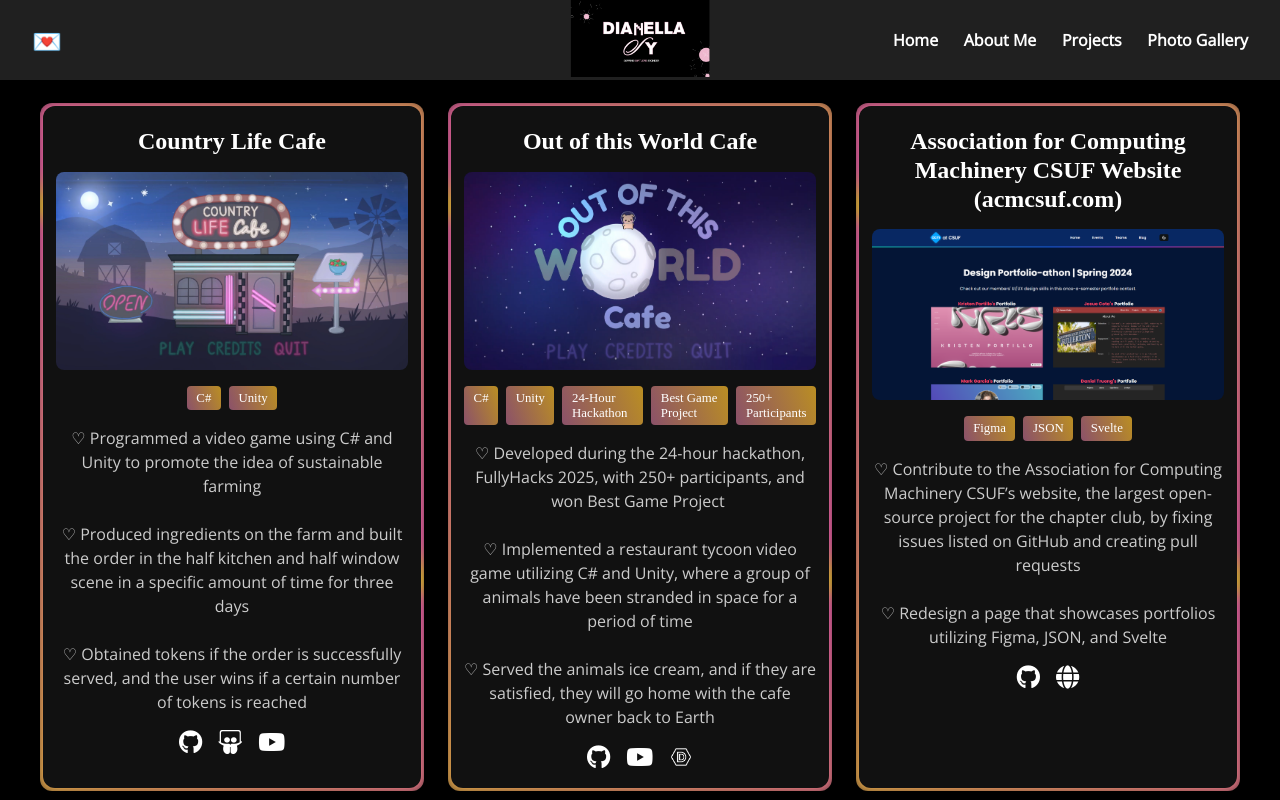
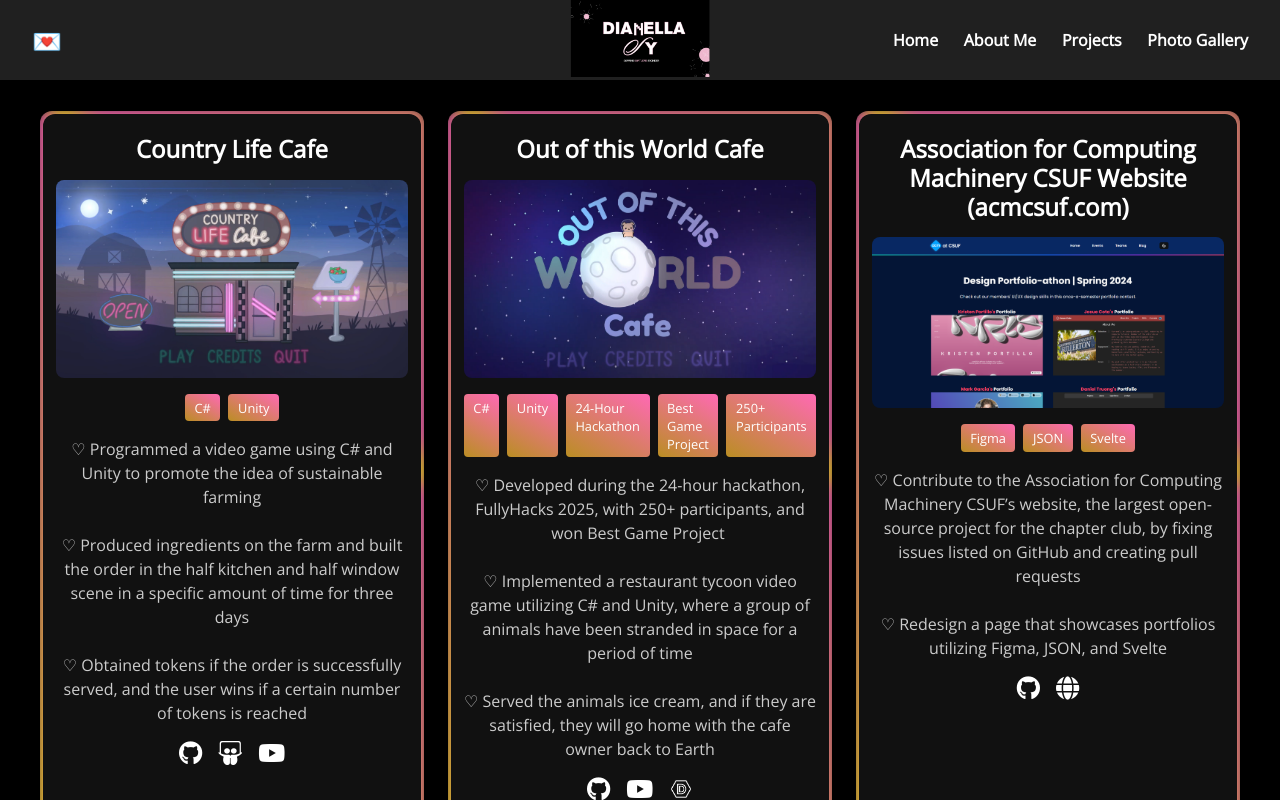
Before and after one commit to dianellasy/Portfolio, a SvelteKit app in the folder portfolio/: page /projects in a window 1280 px wide. Shown: the top 800 px of the page. Built offline with nearby package versions, Linux system fonts and the light colour scheme; grey boxes are pictures that could not be loaded.

Commit message:
Fixed Speed of Neon Border and Changed Color of Badges

```diff
--- a/portfolio/src/routes/projects/+page.svelte
+++ b/portfolio/src/routes/projects/+page.svelte
@@ -280,6 +280,7 @@
         -webkit-text-fill-color: transparent;   /* Make text fill transparent to reveal the gradient */
         background-clip: text;  /* Standard text clipping */
         color: transparent; /* Transparent text color so that the gradient shows */
+        font-family: 'Open Sans', sans-serif;
     }
 
     .container {
@@ -328,7 +329,7 @@
         background-size: 200% 200%; /* Create a large background for animation */
         z-index: -2;    /* Place the gradient behind the card */
         filter: blur(8px);  /* Blur the gradient to simulate a glow */
-        animation: borderAnim 6s linear infinite;    /* Animate the gradient for movement */
+        animation: borderAnim 5s linear infinite;    /* Animate the gradient for movement */
         border-radius: inherit; /* Inherit the border radius from the .card */
     }
 
@@ -369,6 +370,7 @@
         text-align: center; /* Center the project name */
         margin: 0.5rem 0 1rem 0; /* Consistent margins (top 0.5rem, bottom: 1rem, left/right: 0) */
         line-height: 1.2;   /* A slighly tighter line-height for short titles */
+        font-family: 'Open Sans', sans-serif;
     }
 
     .project-image {
@@ -390,11 +392,13 @@
 
     .badge {
         /* Styles for individual badges */
-        background: linear-gradient(70deg, #8B516A, #BA8E23); /* Dark grey background */
+        /*background: linear-gradient(20deg, #efb7ce, #BA8E23); */
+        background: linear-gradient(30deg,#BA8E23, hotpink);
         color: #fff;    /* White text */
         font-size: 0.8rem;  /* Smaller font size for badges */
         padding: 0.3rem 0.6rem; /* Padding to create the rectangle shape */
         border-radius: 4px; /* Slightly rounded corners */
+        font-family: 'Open Sans', sans-serif;
     }
 
     .project-text {
```
